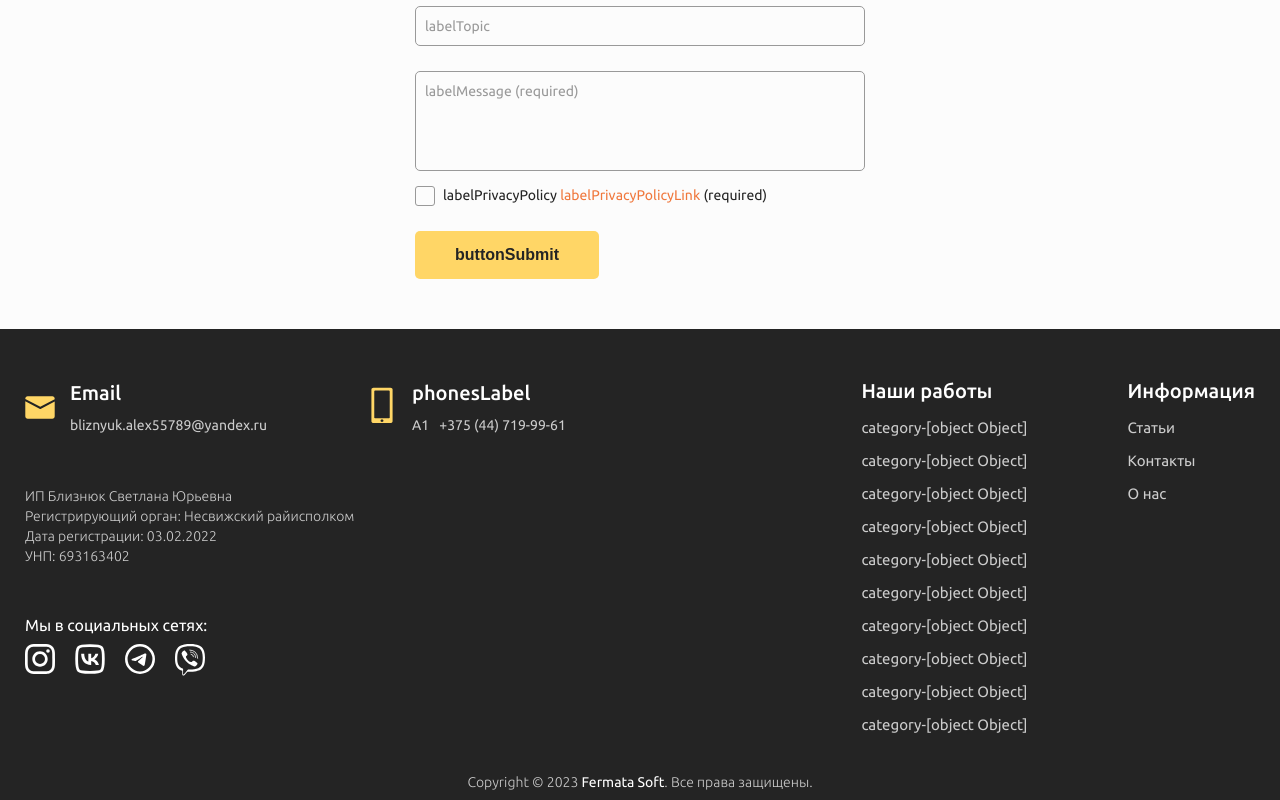
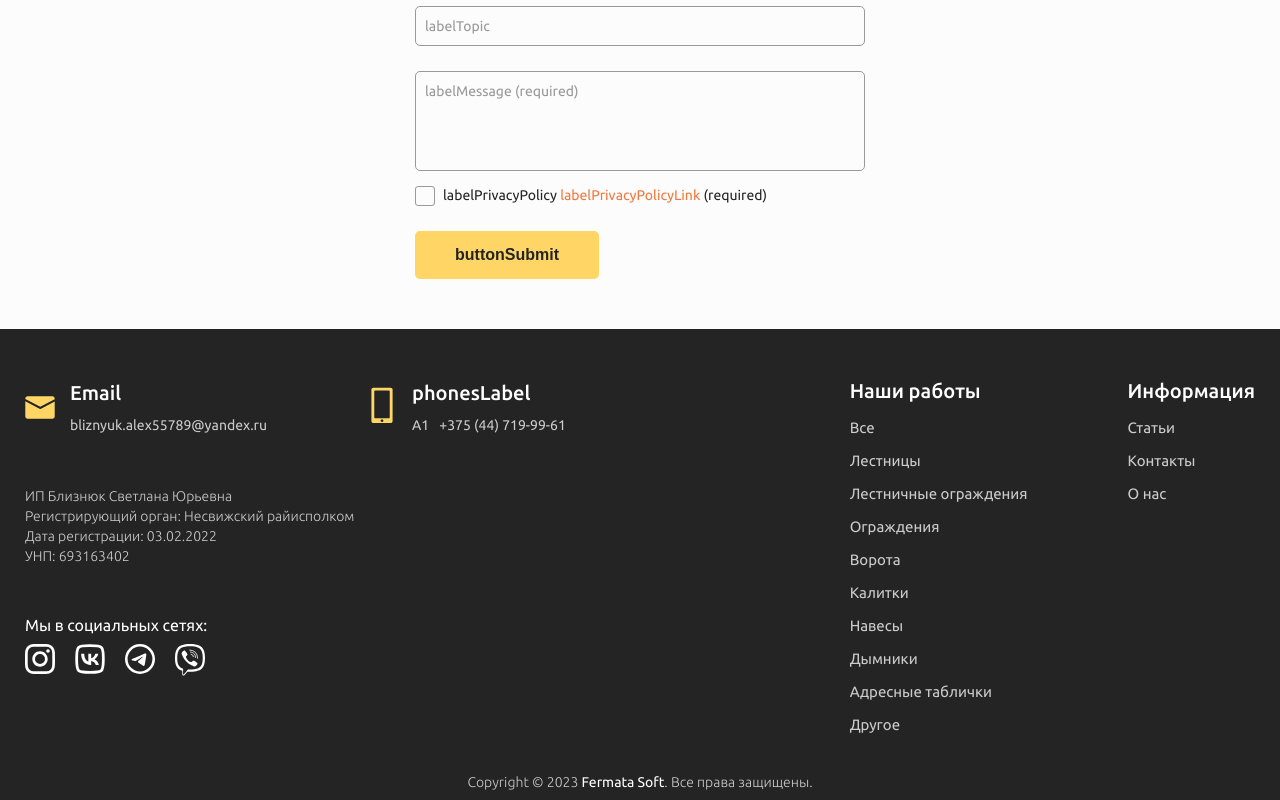
Before and after one commit to FermataSoft/forging_website, a Vue app: page / in a window 1280 px wide. Shown: the part 4407-5207 px from the top of the page. Built offline with nearby package versions, Linux system fonts and the light colour scheme; what vue-awesome-paginate would draw is missing.

Commit message:
Hotfix: got object instead of properties values

```diff
--- a/src/components/sections/FooterSection.vue
+++ b/src/components/sections/FooterSection.vue
@@ -73,8 +73,8 @@ const workStore = useWorksStore();
             >
               <li class="site-map-item__link">
                 <RouterLink
-                  :to="{ path: '/works', query: { category: item } }"
-                  >{{ t("category-" + item) }}</RouterLink
+                  :to="{ path: '/works', query: { category: item.category } }"
+                  >{{ t("category-" + item.category) }}</RouterLink
                 >
               </li>
             </ul>
```
